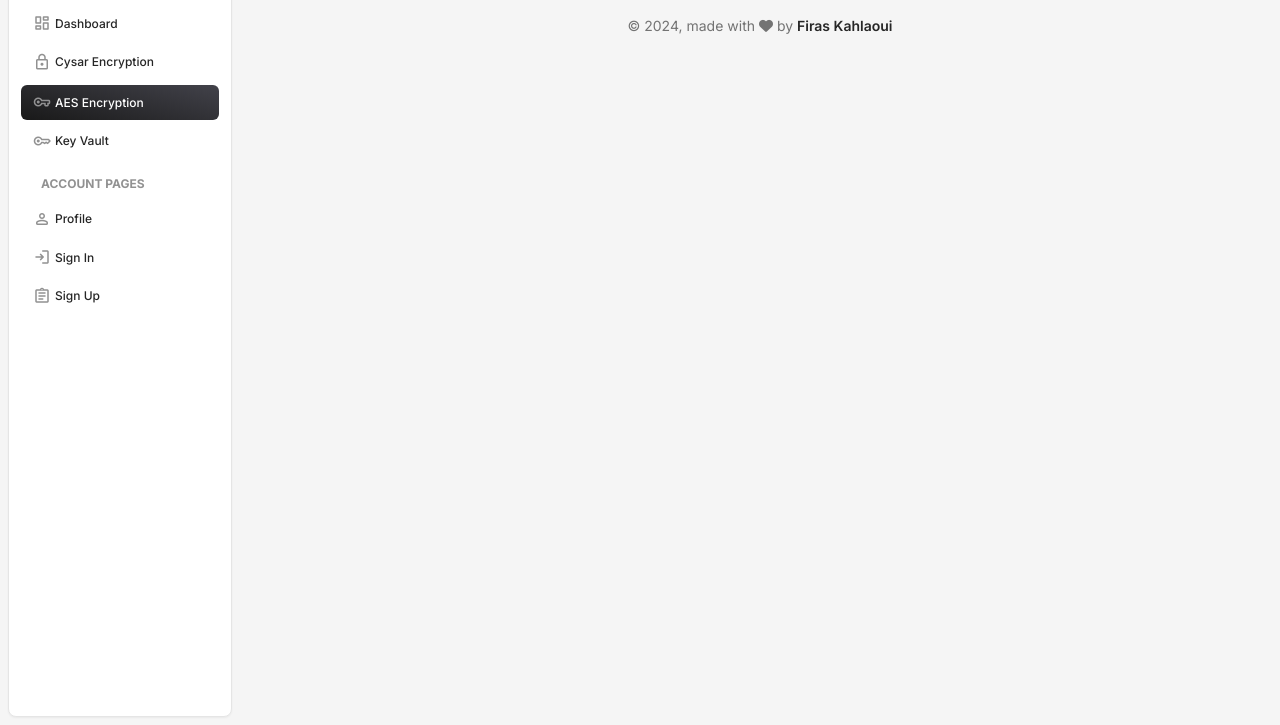
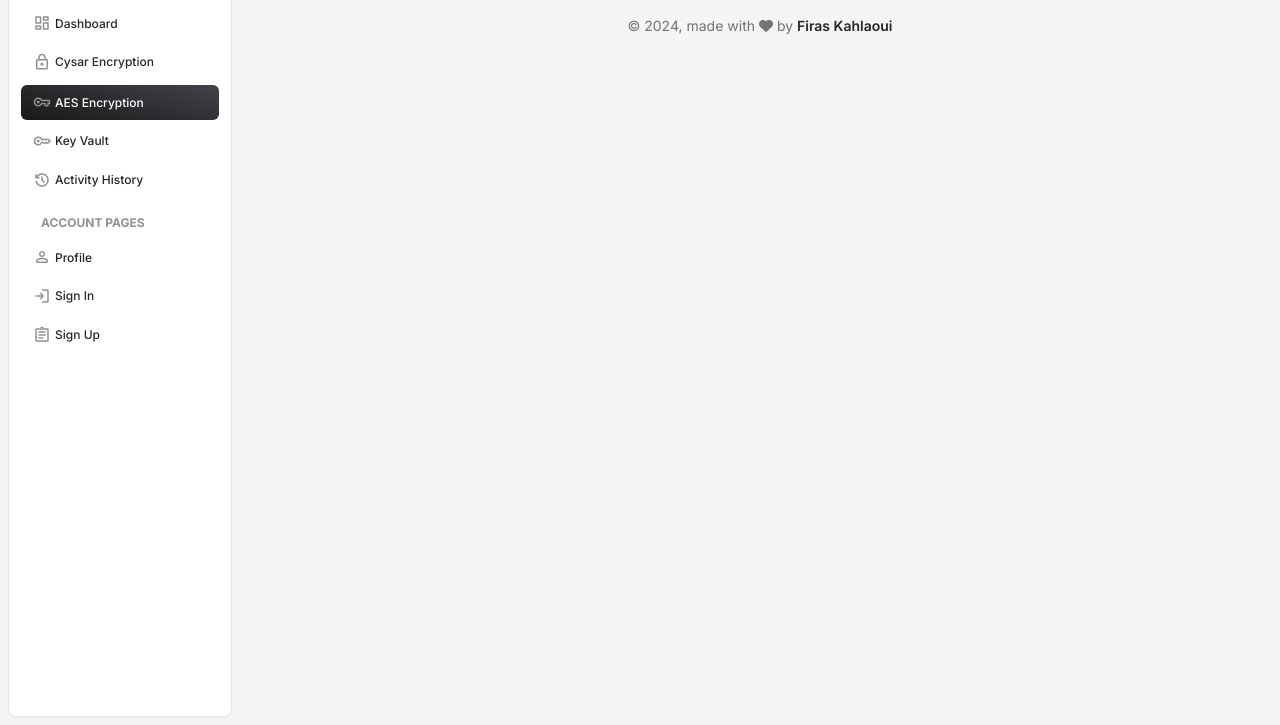
Before and after one commit to FirasKahlaoui/secury, a website: page pages/aes-encryption.html in a window 1280 px wide. Shown: the part 75-800 px from the top of the page. Drawn offline with nearby package versions, Linux system fonts and the light colour scheme.

Commit message:
Add History to the navbar

```diff
--- a/pages/aes-encryption.html
+++ b/pages/aes-encryption.html
@@ -123,6 +123,12 @@
                     <a class="nav-link text-dark" href="../pages/key-vault.html">
                         <i class="material-symbols-rounded opacity-5">key</i>
                         <span class="nav-link-text ms-1">Key Vault</span>
+                    </a>
+                </li>
+                <li class="nav-item">
+                    <a class="nav-link text-dark" href="../pages/activity-history.html">
+                        <i class="material-symbols-rounded opacity-5">history</i>
+                        <span class="nav-link-text ms-1">Activity History</span>
                     </a>
                 </li>
                 <li class="nav-item mt-3">
```
Also changed, not shown: pages/cysar-encryption.html (+6 -0 lines), pages/dashboard.html (+6 -0 lines), pages/key-vault.html (+6 -0 lines), pages/profile.html (+6 -0 lines), pages/activity-history.html (added).
